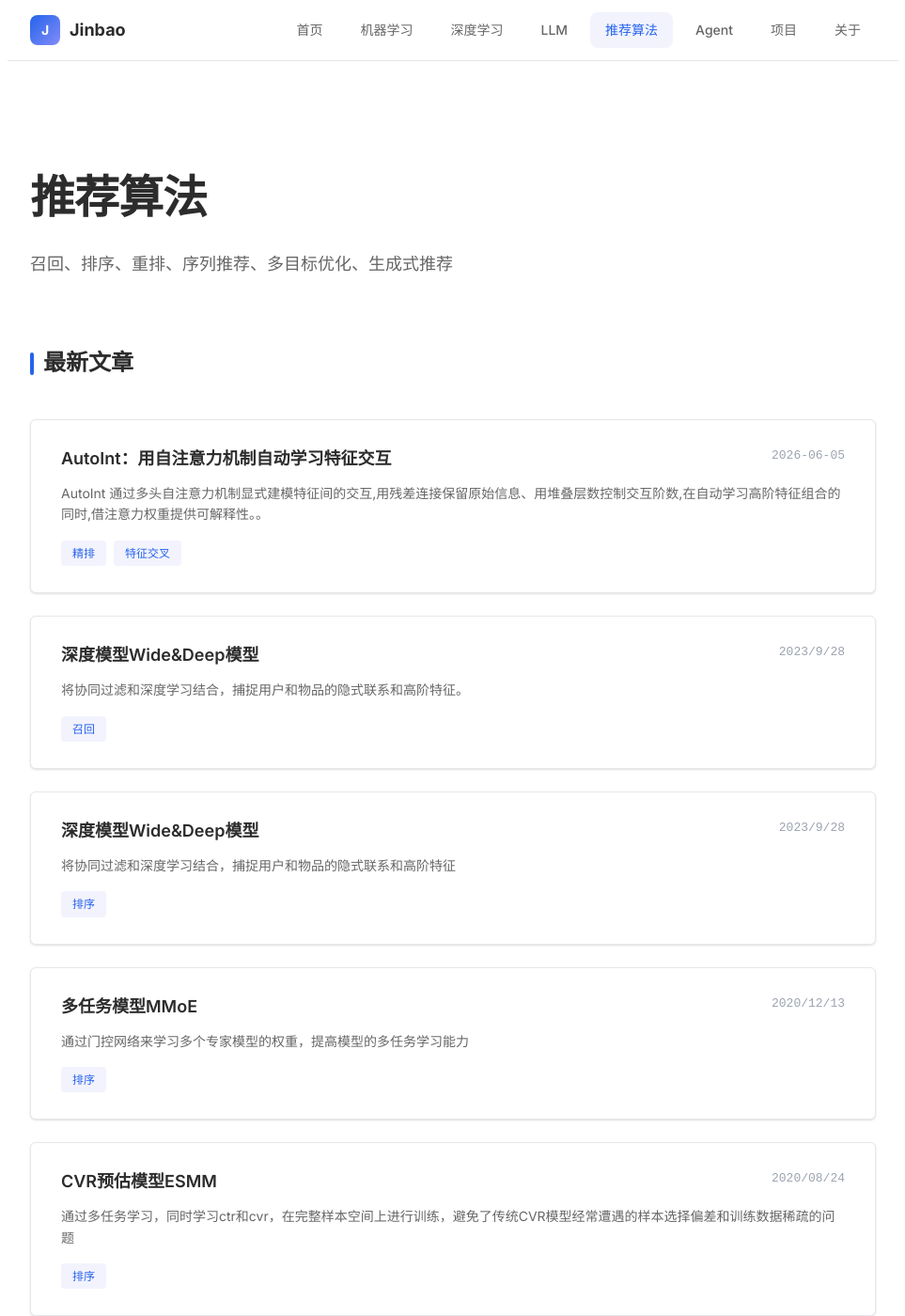
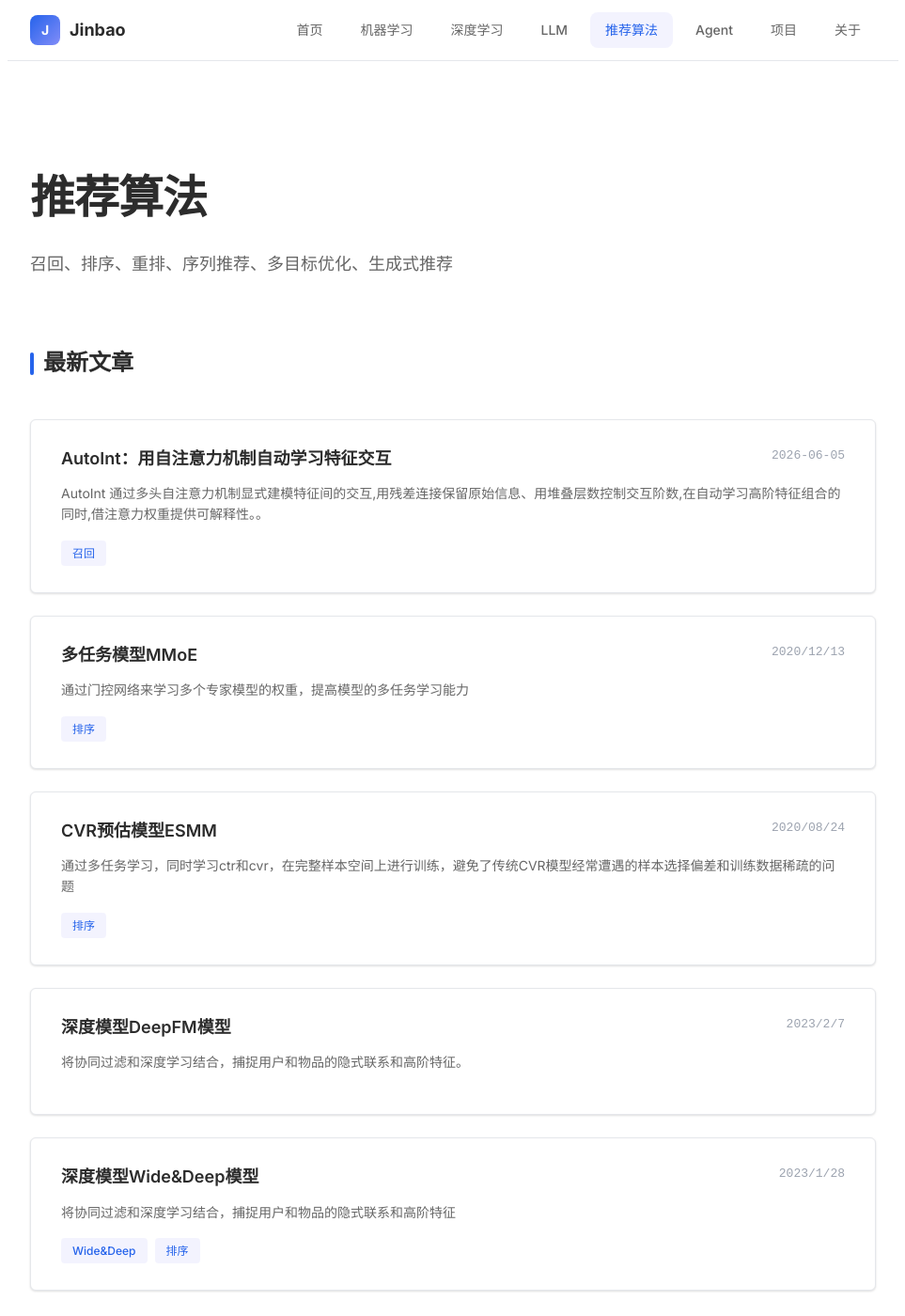
Before and after one commit to JinbaoSite/jinbaosite.github.io, a Jekyll site: the page built from recsys/index.md, in a window 1280 px wide and 1400 px high. Shown: the whole window at 94% size, without its empty margins (158-1121 px from the left). Built offline with Jekyll 4.4.1, drawn with Linux system fonts in a browser that asks for light colours; some of the changed lines change nothing that is shown.

Commit message:
Update index.md

```diff
--- a/recsys/index.md
+++ b/recsys/index.md
@@ -8,16 +8,7 @@ article-list:
     article-date: 2026-06-05
     article-desc: AutoInt 通过多头自注意力机制显式建模特征间的交互,用残差连接保留原始信息、用堆叠层数控制交互阶数,在自动学习高阶特征组合的同时,借注意力权重提供可解释性。。
     article-tags: [精排, 特征交叉]
-  - article-title: 深度模型Wide&Deep模型
-    article-url: /recsys/wdl
-    article-date: 2023/9/28
-    article-desc: 将协同过滤和深度学习结合，捕捉用户和物品的隐式联系和高阶特征。
     article-tags: [召回]
-  - article-title: 深度模型Wide&Deep模型
-    article-url: /recsys/wdl
-    article-date: 2023/9/28
-    article-desc: 将协同过滤和深度学习结合，捕捉用户和物品的隐式联系和高阶特征
-    article-tags: [排序]
   - article-title: 多任务模型MMoE
     article-url: /recsys/mmoe
     article-date: 2020/12/13
@@ -28,6 +19,15 @@ article-list:
     article-date: 2020/08/24
     article-desc: 通过多任务学习，同时学习ctr和cvr，在完整样本空间上进行训练，避免了传统CVR模型经常遭遇的样本选择偏差和训练数据稀疏的问题
     article-tags: [排序]
+  - article-title: 深度模型DeepFM模型
+    article-url: /recsys/deepfm
+    article-date: 2023/2/7
+    article-desc: 将协同过滤和深度学习结合，捕捉用户和物品的隐式联系和高阶特征。
+  - article-title: 深度模型Wide&Deep模型
+    article-url: /recsys/wdl
+    article-date: 2023/1/28
+    article-desc: 将协同过滤和深度学习结合，捕捉用户和物品的隐式联系和高阶特征
+    article-tags: [Wide&Deep,排序]
   - article-title: YouTube 深度神经网络推荐系统架构
     article-url: /recsys/youtube_dnn
     article-date: 2023/1/21
```
